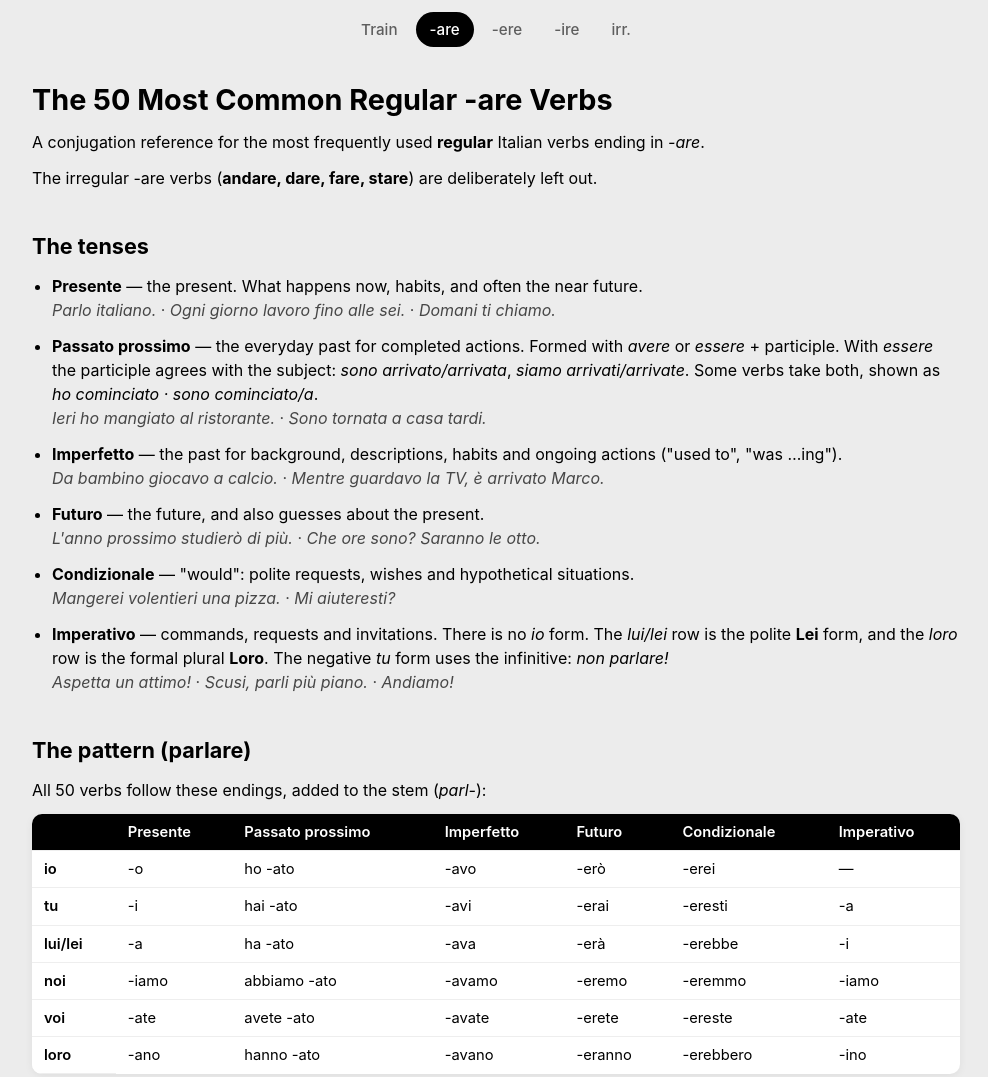
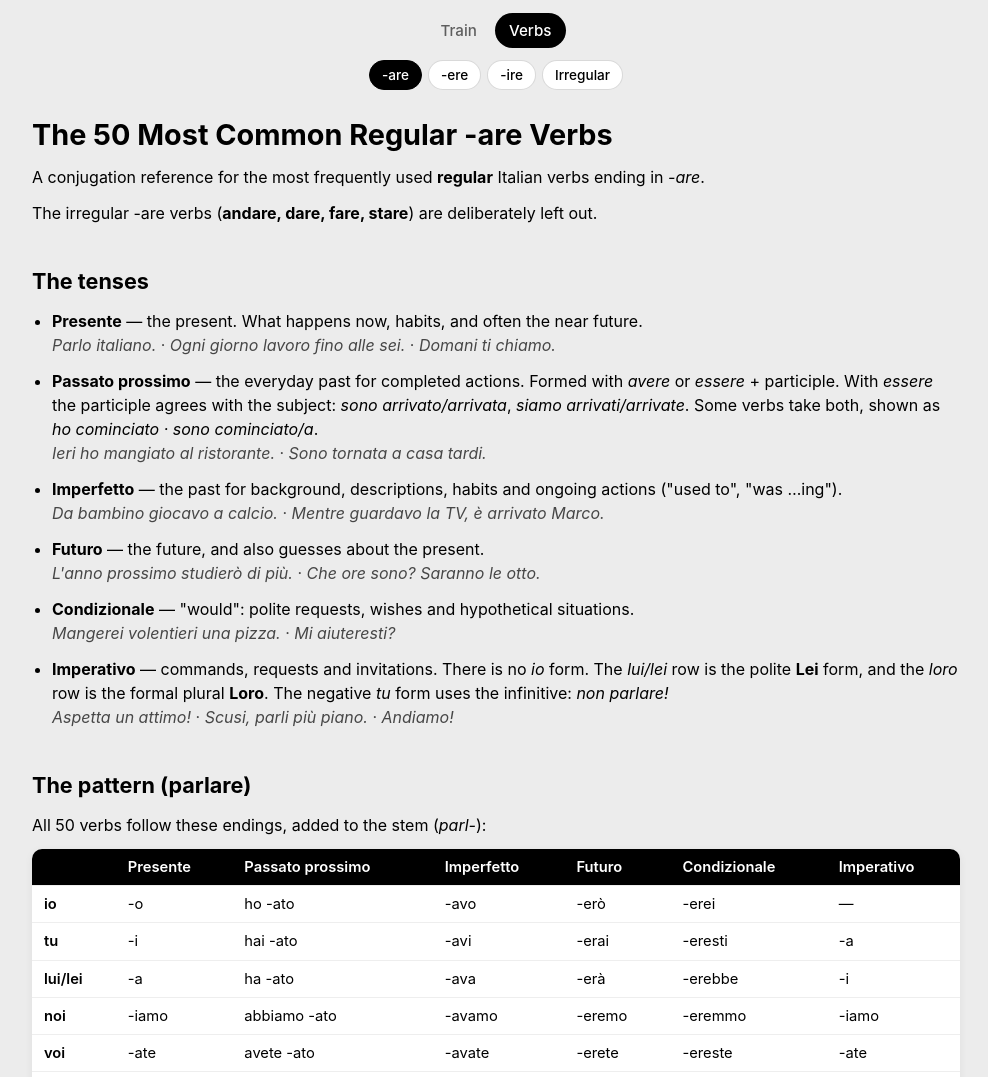
Before and after one commit to bjornkvande/italian, a website built with Vite: page are.html in a window 1280 px wide. Shown: the top 1077 px of the page, without its empty margins (144-1132 px from the left). Built offline with nearby package versions, Linux system fonts and the light colour scheme.

Commit message:
Simplify navigation: Train and Verbs tabs, verb page tabs below
- src/nav.js builds the navigation on every page: "Train" and "Verbs";
  "Verbs" opens the verb page used last (remembered in localStorage)
- Verb pages get a second row of tabs: -are, -ere, -ire, Irregular
- src/menu.js: shared dropdown behaviour, used by the level menu
- The five HTML pages now contain an empty <nav> filled in by nav.js
- Tests for remembering the verb page and the verb page list

Co-Authored-By: Claude Opus 5.5 <noreply@anthropic.com>

```diff
--- a/are.html
+++ b/are.html
@@ -17,13 +17,7 @@
 <link rel="stylesheet" href="/src/verbs.css">
 </head>
 <body data-page="are">
-  <nav class="nav">
-    <a href="./">Train</a>
-    <a href="are.html" aria-current="page">-are</a>
-    <a href="ere.html">-ere</a>
-    <a href="ire.html">-ire</a>
-    <a href="irregular.html">irr.</a>
-  </nav>
+  <nav class="nav" id="nav"></nav>
   <main class="page" id="content"></main>
   <script type="module" src="/src/verbs-page.js"></script>
 </body>
--- a/src/base.css
+++ b/src/base.css
@@ -1,4 +1,4 @@
-/* Shared by every page: colours, font and the navigation at the top. */
+/* Shared by every page: colours, font, the navigation and the dropdown menu style. */
 * { box-sizing: border-box; }
 
 html, body { margin: 0; }
@@ -14,29 +14,91 @@ body {
   -webkit-text-size-adjust: 100%;
 }
 
+/* ---------------------------------------------------------------- navigation */
+
 .nav {
   display: flex;
   justify-content: center;
+  align-items: center;
   gap: 4px;
+  min-height: 60px; /* filled in by src/nav.js; keeps the page from jumping */
   padding: 12px 16px;
   padding-top: max(12px, env(safe-area-inset-top));
 }
 
-.nav a {
+/* The "Train" and "Verbs" tabs. */
+.tab {
   padding: 8px 14px;
   border-radius: 999px;
   color: #000;
-  text-decoration: none;
   font-size: 0.95rem;
   font-weight: 500;
+  text-decoration: none;
   opacity: 0.6;
   -webkit-tap-highlight-color: transparent;
 }
 
-.nav a:hover { opacity: 1; }
+.tab:hover { opacity: 1; }
 
-.nav a[aria-current="page"] {
-  background: #000;
-  color: #fff;
-  opacity: 1;
+.tab[aria-current="page"] { background: #000; color: #fff; opacity: 1; }
+
+/* ---------------------------------------------------------------- dropdown menus */
+
+.menu {
+  position: absolute;
+  top: calc(100% + 6px);
+  z-index: 3;
+  min-width: 190px;
+  padding: 6px;
+  background: #fff;
+  border-radius: 14px;
+  box-shadow: 0 10px 30px rgba(0, 0, 0, 0.15);
 }
+
+.menu[hidden] { display: none; }
+
+.menu a, .menu button {
+  display: flex;
+  flex-direction: column;
+  width: 100%;
+  padding: 8px 12px;
+  border: 0;
+  border-radius: 10px;
+  background: transparent;
+  color: #000;
+  font: inherit;
+  font-weight: 500;
+  text-align: left;
+  text-decoration: none;
+  cursor: pointer;
+}
+
+.menu a:hover, .menu button:hover { background: #f2f2f2; }
+.menu [aria-current="page"], .menu [aria-pressed="true"] { background: #000; color: #fff; }
+.menu [aria-current="page"]:hover, .menu [aria-pressed="true"]:hover { background: #000; }
+
+/* ---------------------------------------------------------------- verb page tabs */
+
+/* Second row on the verb pages: -are · -ere · -ire · Irregular. */
+.subnav {
+  display: flex;
+  justify-content: center;
+  flex-wrap: wrap;
+  gap: 6px;
+  padding: 0 16px 4px;
+}
+
+.subnav a {
+  padding: 6px 12px;
+  border: 1px solid rgba(0, 0, 0, 0.15);
+  border-radius: 999px;
+  background: #fff;
+  color: #000;
+  font-size: 0.85rem;
+  font-weight: 500;
+  text-decoration: none;
+  -webkit-tap-highlight-color: transparent;
+}
+
+.subnav a:hover { border-color: #000; }
+.subnav a[aria-current="page"] { background: #000; border-color: #000; color: #fff; }
--- /dev/null
+++ b/src/nav.js
@@ -0,0 +1,57 @@
+// The navigation at the top of every page: "Train" and "Verbs" tabs. "Verbs"
+// opens the verb page you used last; on the verb pages a second row of tabs
+// links to all of them. Add new word groups (or tabs) here.
+
+export const VERB_PAGES = [
+  { id: "are", href: "are.html", label: "-are" },
+  { id: "ere", href: "ere.html", label: "-ere" },
+  { id: "ire", href: "ire.html", label: "-ire" },
+  { id: "irregular", href: "irregular.html", label: "Irregular" },
+];
+
+export const STORAGE_KEY = "verbi.verbPage";
+const byId = (id) => VERB_PAGES.find((p) => p.id === id);
+
+/** The verb page used last, or the first one. */
+export function lastVerbPage(storage = globalThis.localStorage) {
+  try {
+    const saved = byId(storage.getItem(STORAGE_KEY));
+    if (saved) return saved;
+  } catch {
+    // Blocked storage: use the first page.
+  }
+  return VERB_PAGES[0];
+}
+
+export function rememberVerbPage(id, storage = globalThis.localStorage) {
+  if (!byId(id)) throw new Error(`Unknown verb page: ${id}`);
+  try {
+    storage.setItem(STORAGE_KEY, id);
+  } catch {
+    // Blocked storage: just not remembered.
+  }
+}
+
+/**
+ * Fill <nav id="nav"> for the current page: "train" or a verb page id.
+ * On a verb page, that page is remembered as the one "Verbs" opens next time.
+ */
+export function renderNav(nav, current) {
+  if (byId(current)) rememberVerbPage(current);
+  const verbs = lastVerbPage();
+  const onVerbPage = Boolean(byId(current));
+  const here = (yes) => (yes ? ' aria-current="page"' : "");
+
+  nav.innerHTML = `
+    <a class="tab" href="./"${here(current === "train")}>Train</a>
+    <a class="tab" href="${verbs.href}"${here(onVerbPage)}>Verbs</a>`;
+
+  // On a verb page, a second row with all verb pages, right under the navigation.
+  if (onVerbPage) {
+    const sub = document.createElement("nav");
+    sub.className = "subnav";
+    sub.setAttribute("aria-label", "Verb groups");
+    sub.innerHTML = VERB_PAGES.map((p) => `<a href="${p.href}"${here(p.id === current)}>${p.label}</a>`).join("");
+    nav.after(sub);
+  }
+}
--- a/src/verbs-page.js
+++ b/src/verbs-page.js
@@ -7,6 +7,7 @@ import {
   form, participle, gerund, passatoProssimo, spellingNote,
 } from "./conjugate.js";
 import { PAGES } from "./pages.js";
+import { renderNav } from "./nav.js";
 
 const escape = (s) => s.replace(/[&<>"]/g, (c) => ({ "&": "&amp;", "<": "&lt;", ">": "&gt;", '"': "&quot;" })[c]);
 
@@ -115,4 +116,5 @@ function render(page) {
   if (location.hash) document.getElementById(decodeURIComponent(location.hash.slice(1)))?.scrollIntoView();
 }
 
+renderNav(document.getElementById("nav"), document.body.dataset.page);
 render(PAGES[document.body.dataset.page]);
```
Also changed, not shown: ere.html (+1 -7 lines), index.html (+2 -8 lines), ire.html (+1 -7 lines), irregular.html (+1 -7 lines), src/main.js (+8 -10 lines), src/menu.js (added, +18 -0 lines), src/style.css (+4 -37 lines), tests/nav.test.js (added, +48 -0 lines).
